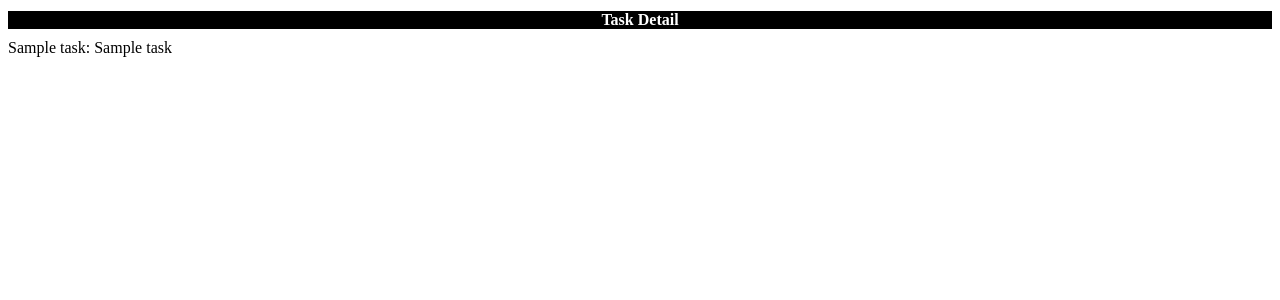
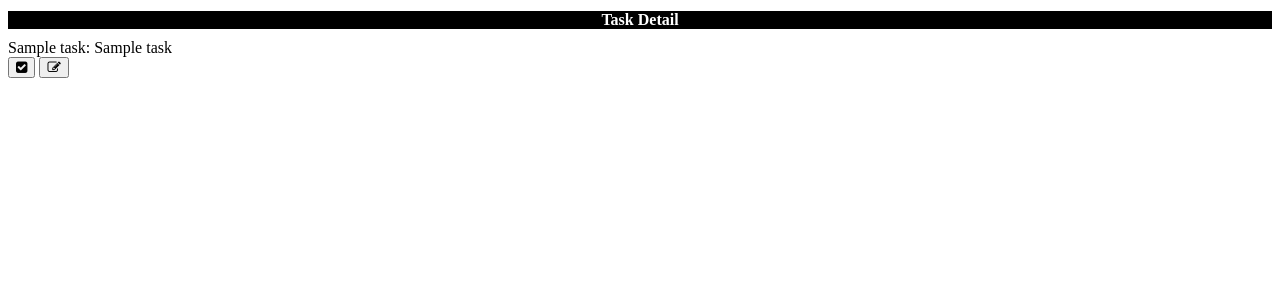
Before and after one commit to kellya/pytaskweb, a Flask app: template templates/task_detail.html in a window 1280 px wide. Shown: the top 300 px of the page. Run offline with Flask 2, Linux system fonts and the light colour scheme; the template is opened without the code that fills it: most values are stand-ins (such as "Sample title", 1, 10 or a date in 2020); parts of the project's set-up code (start-up, migrations or seed data) failed here and were passed over.

Commit message:
Added an basic complete template

```diff
--- /dev/null
+++ b/templates/complete.html
@@ -0,0 +1,4 @@
+{% extends "base.html" %}
+{% block body %}
+Completed {{ result['uuid'] }}
+{% endblock %}
--- a/templates/task_detail.html
+++ b/templates/task_detail.html
@@ -4,4 +4,13 @@
     {% for k,v in task.items() %}
     {{ k }}: {{ v }}<br>
     {%endfor%}
+    <form method="POST" name="complete" action="{{ url_for('task_complete', uuid=task['uuid']) }}}">
+        <input type='hidden' name='uuid' value={{ task['uuid'] }}>
+        <button type="submit" title="Mark task completed" name="submit" value='complete' class="btn btn-default">
+            <i class="fa fa-check-square"></i>
+        </button>
+        <button type="submit" title="Edit this task" name="submit" value='edit' class="btn btn-default">
+            <i class="fa fa-edit"></i>
+        </button>
+    </form>
 {% endblock %}
```
